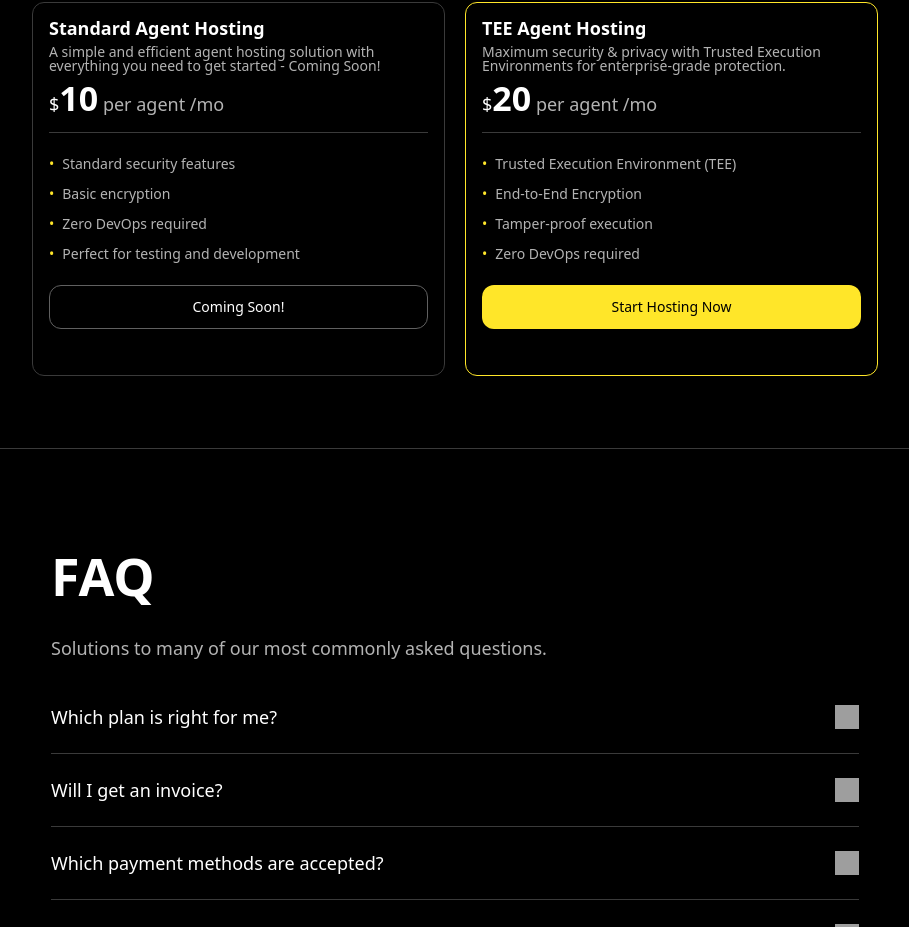
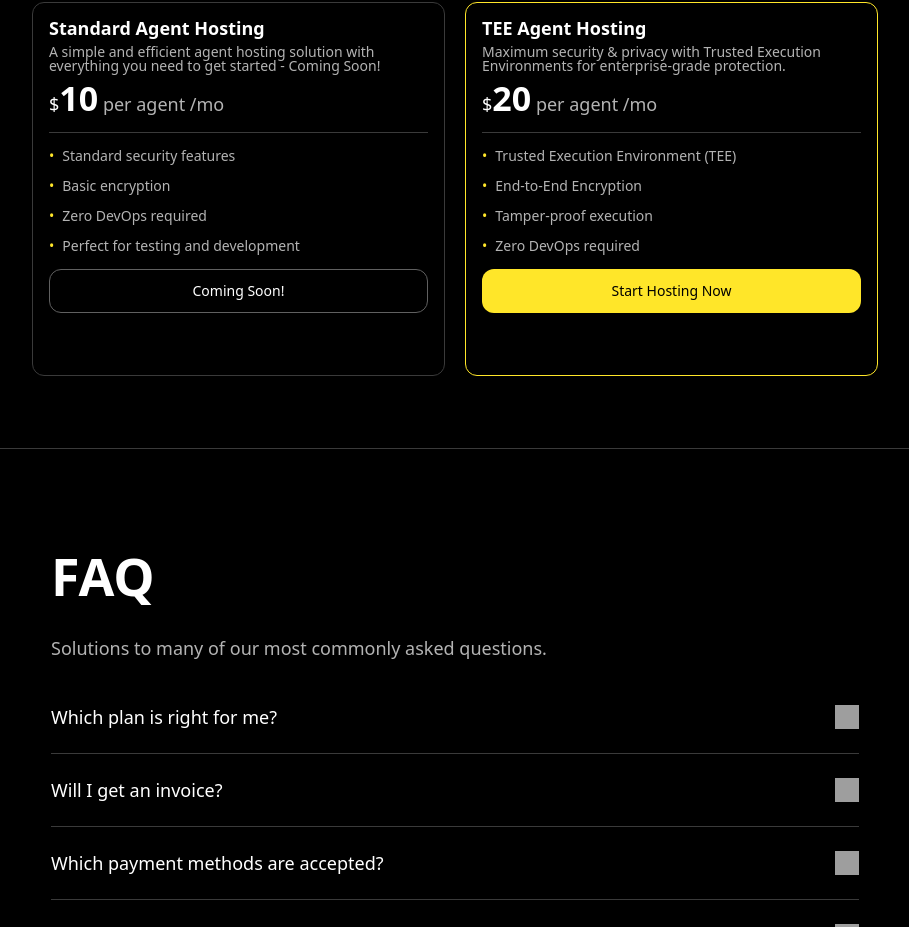
Before and after one commit to rollsmorr1/p-2836, a React (Vite) app: page / in a window 1280 px wide. Shown: the part 2504-3431 px from the top of the page, without its empty margins (185-1094 px from the left). Built offline with nearby package versions, Linux system fonts and the light colour scheme; grey boxes are pictures that could not be loaded; a web font is replaced by a local one.

Commit message:
Adjust Pricing Card Spacing
The bottom margin of the pricing cards was larger than the other sides. This commit adjusts the spacing to be consistent on all sides.

```diff
--- a/src/components/ui/pricing-card.tsx
+++ b/src/components/ui/pricing-card.tsx
@@ -49,7 +49,7 @@ export function PricingCard({
         </div>
         <div className="border-t border-[#3A3A3A] mt-4" />
       </div>
-      <ul className="mt-6 space-y-4">
+      <ul className="mt-4 space-y-4">
         {features.map((feature, index) => (
           <li
             key={index}
@@ -62,7 +62,7 @@ export function PricingCard({
       </ul>
       <button
         className={cn(
-          "w-full min-h-11 text-sm font-medium text-center leading-none mt-6 px-3 rounded-xl",
+          "w-full min-h-11 text-sm font-medium text-center leading-none mt-4 px-3 rounded-xl",
           highlighted
             ? "bg-[#FFE629] text-black"
             : "border border-[#606060] text-white",
```
